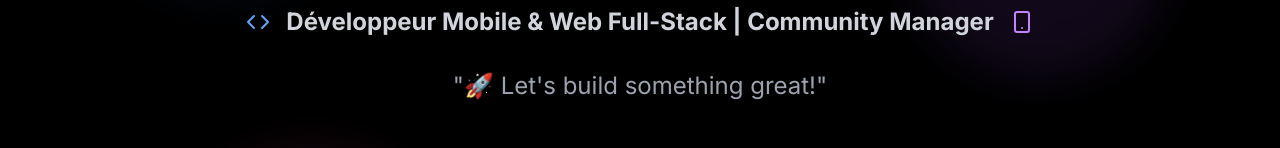
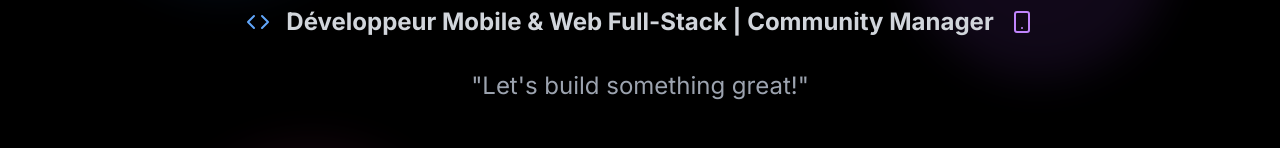
Before and after one commit to HelisoaNandrianina/PortFolio, a React (Vite) app: page / in a window 1280 px wide. Shown: the part 375-523 px from the top of the page. Built offline with nearby package versions, Linux system fonts and the light colour scheme.

Commit message:
[FIX] modif de quelques info

```diff
--- a/src/components/Experience.tsx
+++ b/src/components/Experience.tsx
@@ -18,7 +18,7 @@ export const Experience: React.FC = () => {
         "Développement de modules de paiement sécurisés",
         "Création d'applications web et mobile avec React et React Native",
         "Intégration avec PrestaShop et bases de données PostgreSQL",
-        "Développement des sites ITM & Madavision pour inscription et réservation d'exposants",
+        "Développement des sites ITM & Madavision pour inscription et réservation pour les exposants",
       ],
       technologies: ["React", "React Native", "Node.js", "PostgreSQL", "PrestaShop","EJS","Symfony","Figma","Adobe Illustrator","Photoshop","Symfony"],
       color: "from-blue-500 to-purple-500"
@@ -58,7 +58,7 @@ export const Experience: React.FC = () => {
       position: "Secrétaire de séance",
       period: "2022",
       location: "Madagascar",
-      type: "Stage",
+      type: "Freelance",
       achievements: [
         "Organisation et coordination de réunions importantes",
         "Rédaction de comptes-rendus et procès-verbaux",
--- a/src/components/Hero.tsx
+++ b/src/components/Hero.tsx
@@ -66,7 +66,7 @@ export const Hero: React.FC = () => {
             transition={{ duration: 0.8, delay: 0.6 }}
             className="text-xl md:text-2xl text-gray-400 mb-12 leading-relaxed"
           >
-            "🚀 Let's build something great!"
+            "Let's build something great!"
           </motion.p>
 
           <motion.div
```
